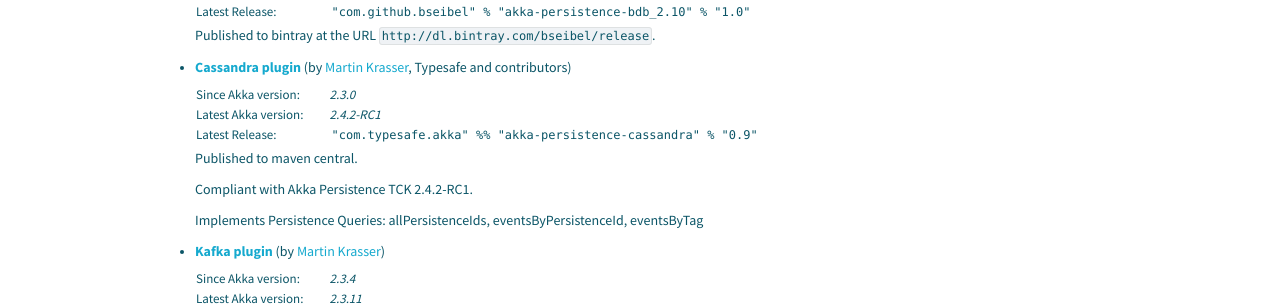
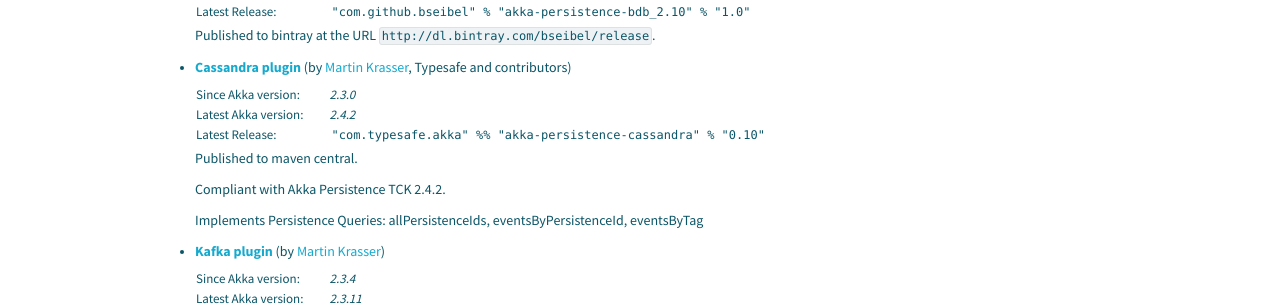
Before and after one commit to raboof/akka.github.com, a Jekyll site: the page built from community/index.md, in a window 1280 px wide and 900 px high, scrolled down 3704 px. Shown: the part 154-460 px from the top of the window. Built offline with Jekyll 4.4.1, drawn with Linux system fonts in a browser that asks for light colours; some of the changed text lies outside the part shown.

Commit message:
update akka-persistence-cassandra 0.10

```diff
--- a/community/index.md
+++ b/community/index.md
@@ -314,13 +314,13 @@
 
   <table class="stats">
   <tr><td>Since Akka version:</td><td>2.3.0</td></tr>
-  <tr><td>Latest Akka version:</td><td>2.4.2-RC1</td></tr>
-  <tr><td>Latest Release:</td><td><code>"com.typesafe.akka" %% "akka-persistence-cassandra" % "0.9"</code></td></tr>
+  <tr><td>Latest Akka version:</td><td>2.4.2</td></tr>
+  <tr><td>Latest Release:</td><td><code>"com.typesafe.akka" %% "akka-persistence-cassandra" % "0.10"</code></td></tr>
   </table>
 
   Published to maven central.
 
-  Compliant with Akka Persistence TCK 2.4.2-RC1.
+  Compliant with Akka Persistence TCK 2.4.2.
 
   Implements Persistence Queries: allPersistenceIds, eventsByPersistenceId, eventsByTag
 
@@ -560,13 +560,13 @@
 
   <table class="stats">
   <tr><td>Since Akka version:</td><td>2.3.2</td></tr>
-  <tr><td>Latest Akka version:</td><td>2.4.2-RC1</td></tr>
-  <tr><td>Latest Release:</td><td><code>"com.typesafe.akka" %% "akka-persistence-cassandra" % "0.9"</code></td></tr>
+  <tr><td>Latest Akka version:</td><td>2.4.2</td></tr>
+  <tr><td>Latest Release:</td><td><code>"com.typesafe.akka" %% "akka-persistence-cassandra" % "0.10"</code></td></tr>
   </table>
 
   Published to maven central.
 
-  Compliant with Akka Persistence TCK 2.4.2-RC1.
+  Compliant with Akka Persistence TCK 2.4.2.
 
 * **[Kafka plugin](https://github.com/krasserm/akka-persistence-kafka/)** (by [Martin Krasser](https://github.com/krasserm))
 
```
